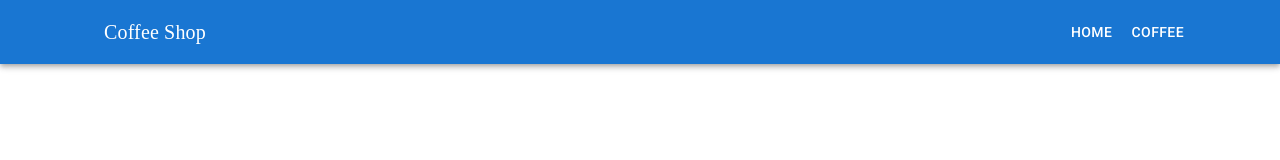
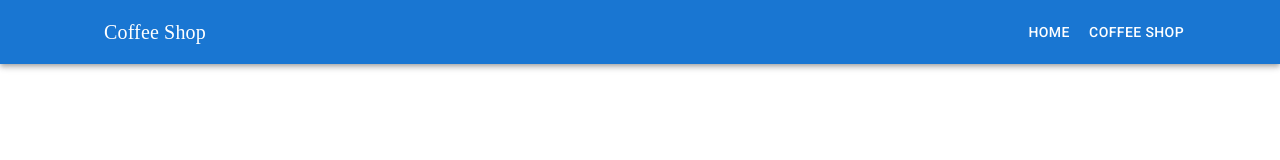
Before and after one commit to rebelsatya/react-demo, a React (Create React App) app: page / in a window 1280 px wide. Shown: the top 160 px of the page. Built offline with nearby package versions, Linux system fonts and the light colour scheme; some icons are missing; a web font is replaced by a local one.

Commit message:
Update Navbar.js

```diff
--- a/src/Components/Navbar/Navbar.js
+++ b/src/Components/Navbar/Navbar.js
@@ -49,7 +49,7 @@ const Navbar = () => {
                     {!isMobile && (<><Button color="inherit" href="#home">
                           Home
                       </Button><Button color="inherit" href="#cofee">
-                              Coffee
+                              Coffee shop
                           </Button></>)}
                 </Toolbar>
             </Container>
```
